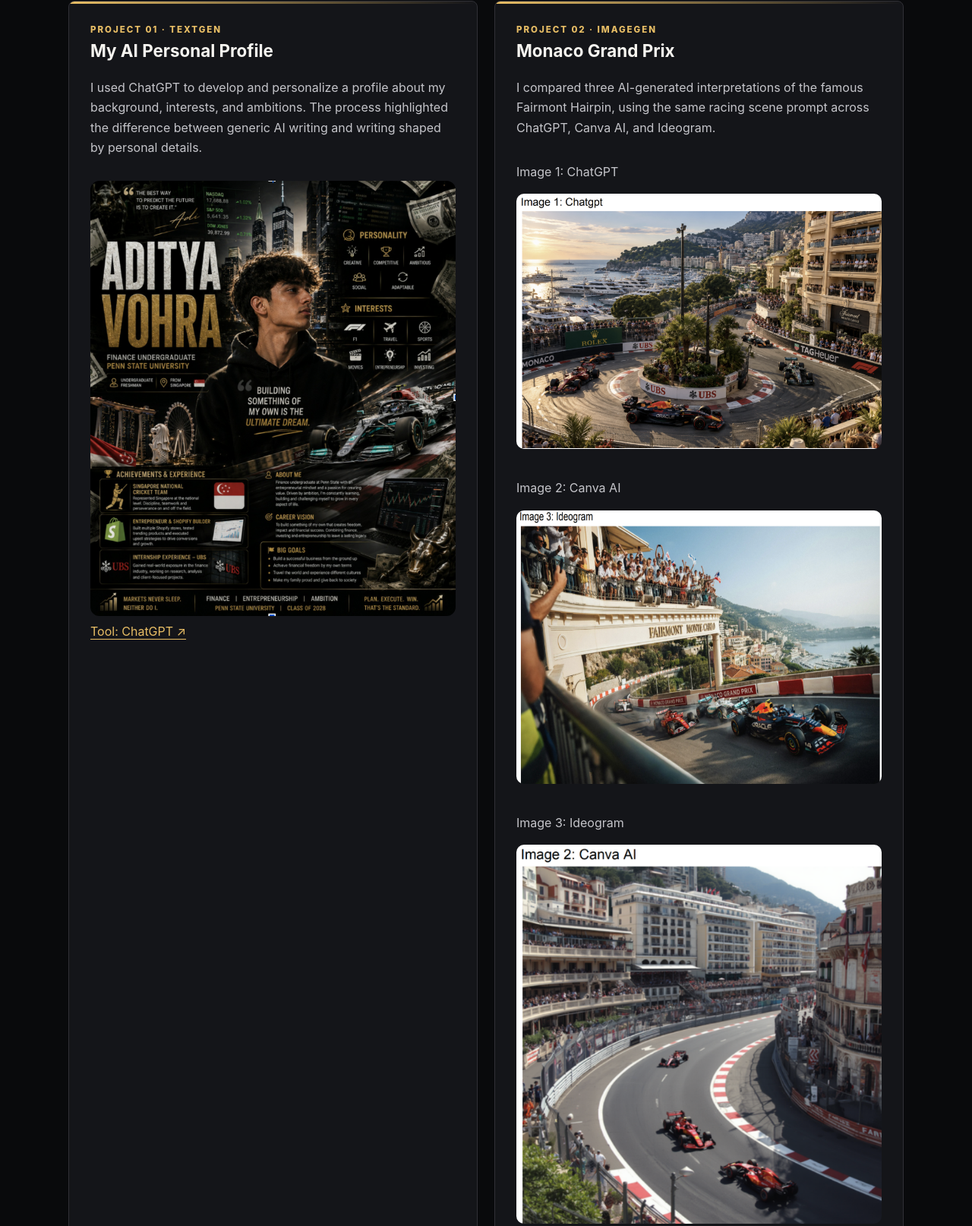
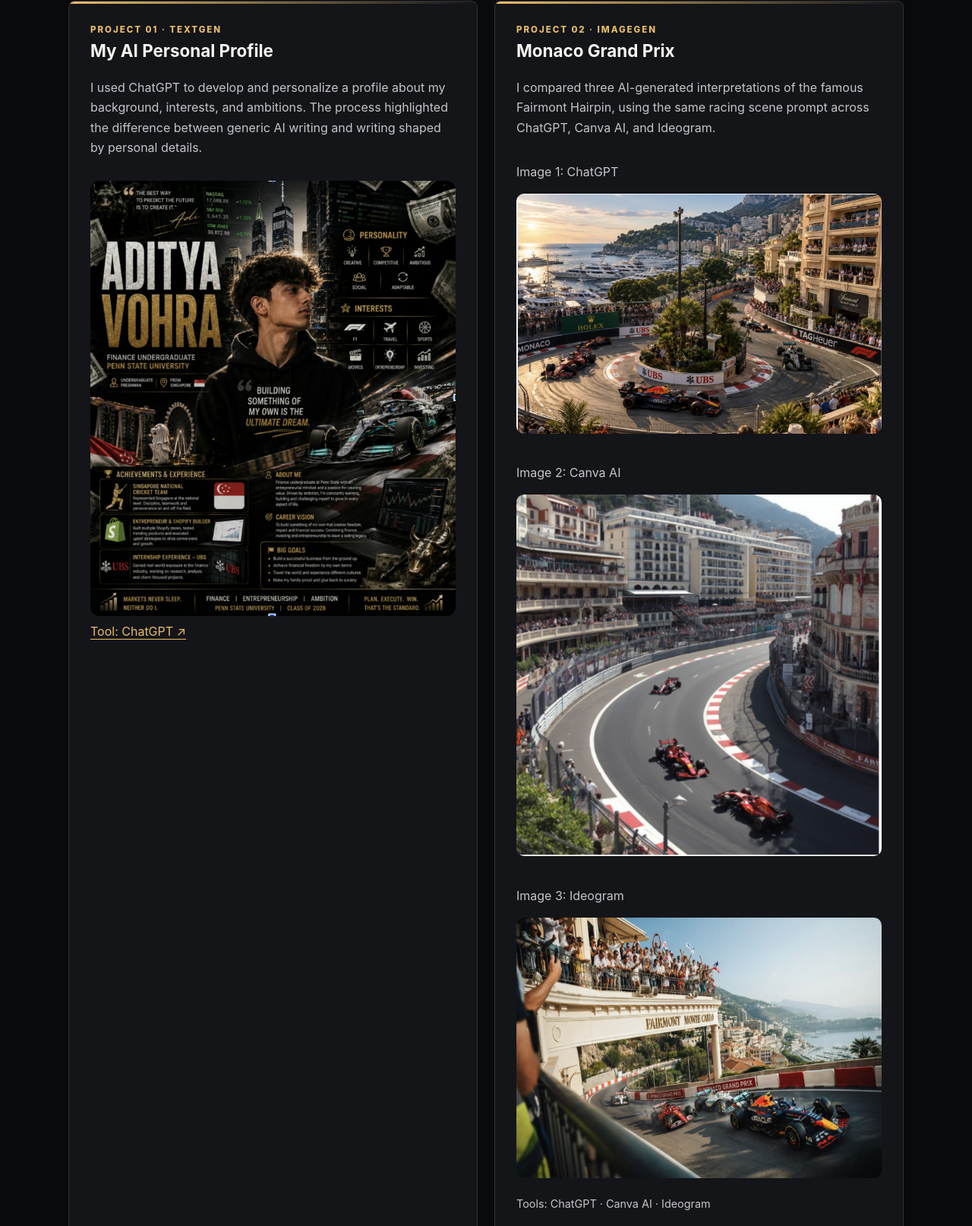
Before and after one commit to jacobmasterson2008-art/Hum220-AI-Portfolio, a plain HTML site: page index.html in a window 1280 px wide. Shown: the part 1601-3215 px from the top of the page at 76% size. Drawn offline with Linux system fonts and the light colour scheme.

Commit message:
Update index.html

```diff
--- a/index.html
+++ b/index.html
@@ -26,15 +26,15 @@
 <div style="display:grid;gap:15px;margin-top:15px;">
   <div>
     <p>Image 1: ChatGPT</p>
-    <img src="image.png" alt="Monaco Grand Prix generated by ChatGPT" style="width:100%;border-radius:10px;">
+    <img src="monaco-chatgpt.png" alt="Monaco Grand Prix generated by ChatGPT" style="width:100%;border-radius:10px;">
   </div>
   <div>
     <p>Image 2: Canva AI</p>
-    <img src="image 2.png" alt="Monaco Grand Prix generated by Canva AI" style="width:100%;border-radius:10px;">
+    <img src="monaco-canva.png" alt="Monaco Grand Prix generated by Canva AI" style="width:100%;border-radius:10px;">
   </div>
   <div>
     <p>Image 3: Ideogram</p>
-    <img src="image 3.png" alt="Monaco Grand Prix generated by Ideogram" style="width:100%;border-radius:10px;">
+    <img src="monaco-ideogram.png" alt="Monaco Grand Prix generated by Ideogram" style="width:100%;border-radius:10px;">
   </div>
 </div>
 <p class="note">Tools: ChatGPT · Canva AI · Ideogram</p></article>
```
